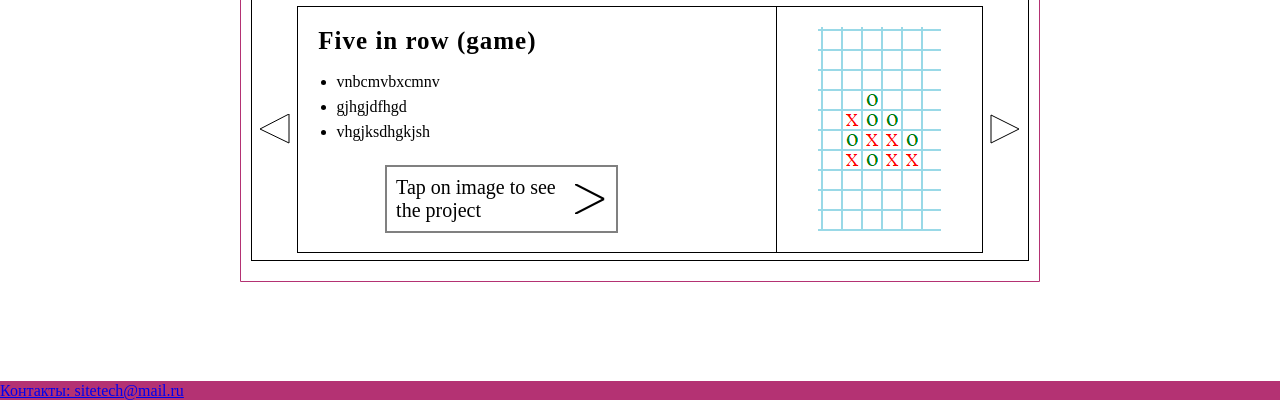
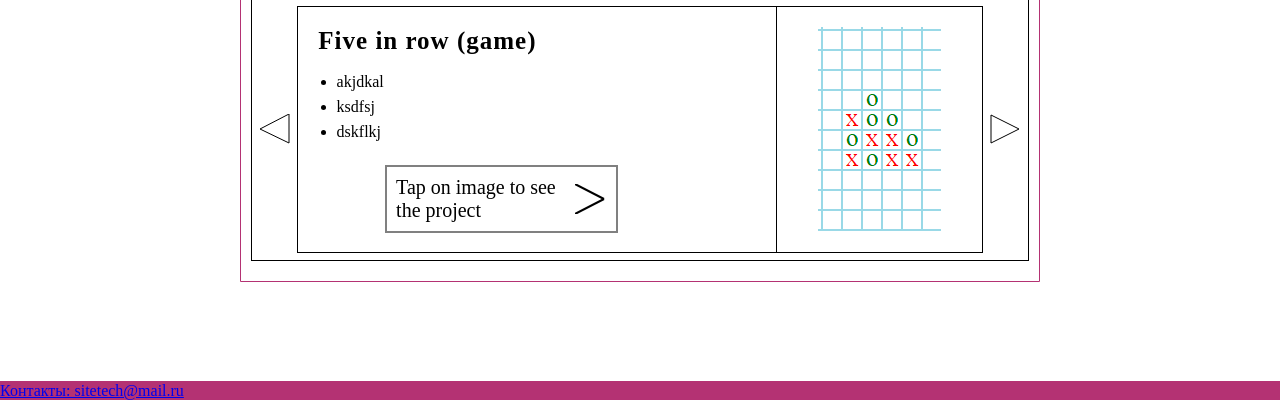
Before and after one commit to GuyFox70/resume, a plain HTML site: page index.html in a window 1280 px wide. Shown: the part 400-800 px from the top of the page. Drawn offline with Linux system fonts and the light colour scheme.

Commit message:
created dynamic add data in heading and list

```diff
--- a/css/blocks/project.css
+++ b/css/blocks/project.css
@@ -23,6 +23,12 @@
     display: flex;
     width: 90%;
     border: 1px solid black;
+    overflow: hidden;
+}
+
+.description__wrap {
+    width: 100%;
+    display: flex;
 }
 
 .description__about {
--- a/index.html
+++ b/index.html
@@ -68,19 +68,16 @@
                             <svg width="30" height="30" class="project__slider__leftArrow">
                                 <polygon points="0 15, 29 0, 29 29" style="fill:rgba(0, 0, 0, 0);stroke:black;stroke-width:1;"/>
                             </svg>
+                            <!-- xcjvkxcjvx -->
+                            <div class="project__slider__description description">
 
-                            <div class="project__slider__description description">
+                                <div class="description__wrap">
+
                                     <div class="description__about">
 
-                                    <h3 class="description__about__heading">
-                                        Five in row (game)
-                                    </h3>
+                                        <h3 class="description__about__heading"></h3>
 
-                                    <ul class="description__about__list">
-                                        <li>vnbcmvbxcmnv</li>
-                                        <li>gjhgjdfhgd</li>
-                                        <li>vhgjksdhgkjsh</li>
-                                    </ul>
+                                        <ul class="description__about__list"></ul>
 
                                         <div class="description__about__tap">
                                             <p>Tap on image to see the project</p>
@@ -97,8 +94,11 @@
                                             <img src="img/five.png" alt="five" style="display: block;">
                                         </a>
                                     </div>
+
                                 </div>
 
+                            </div>
+                            <!-- vkjvkldsfjsdklf? -->
                             <svg  width="30" height="30" class="project__slider__rightArrow">
                                 <polygon points="1 1, 1 29, 29 15" style="fill:rgba(0, 0, 0, 0);stroke:black;stroke-width:1;"/>
                             </svg>
@@ -115,5 +115,6 @@
         </div>
 
         <script src="js/drop_panel.js"></script>
+        <script src="js/slider.js"></script>
 	</body>
 </html>
--- /dev/null
+++ b/js/slider.js
@@ -0,0 +1,15 @@
+(function () {
+    let arrDescription = ['akjdkal', 'ksdfsj', 'dskflkj'];
+    let arrNameProject = ['Five in row (game)'];
+
+    let descriptionHeading = document.querySelector('.description__about__heading');
+    let ul = document.querySelector('.description__about__list');
+
+    for (let elem of arrDescription) {
+        let li = document.createElement('li');
+            li.innerHTML = elem;
+            ul.appendChild(li);
+    }
+
+    descriptionHeading.innerHTML = arrNameProject[0];
+})();
```
Lines whose indentation alone changed are shown as unchanged.
